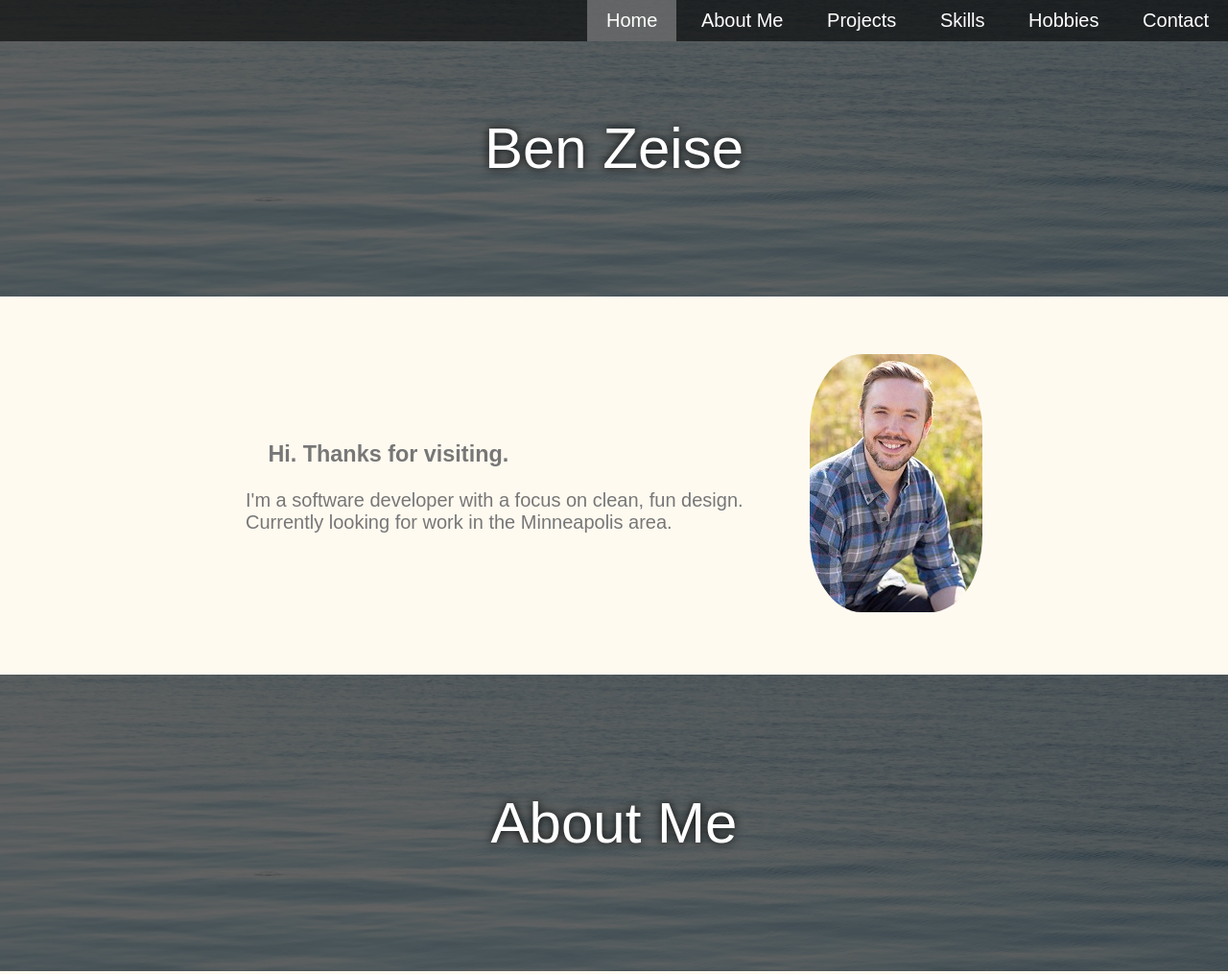
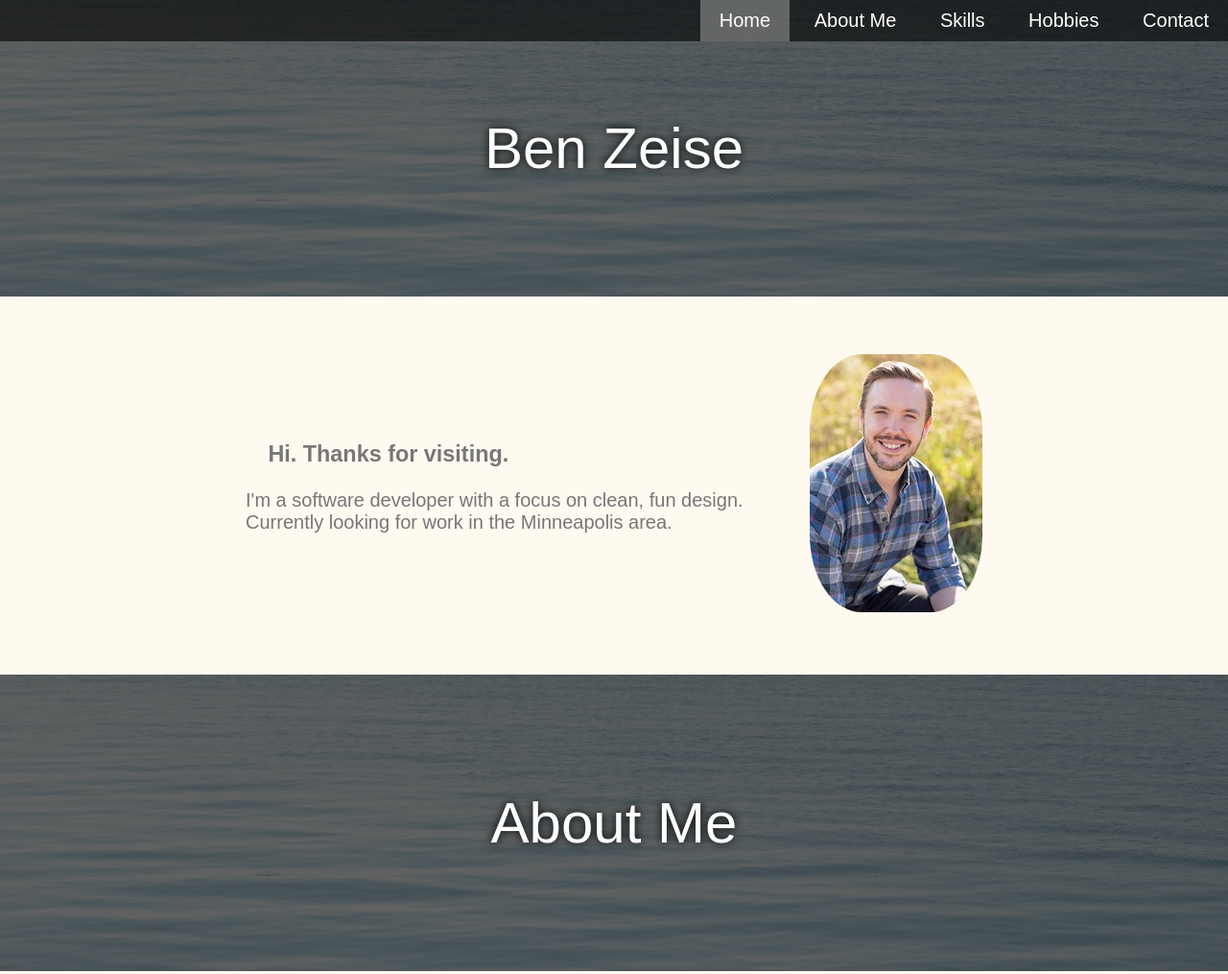
Before and after one commit to BZeise/bzeise.github.io, a plain HTML site: page index.html in a window 1280 px wide. Shown: the top 1015 px of the page at 96% size. Drawn offline with Linux system fonts and the light colour scheme.

Commit message:
oops, didn't remove header when removing projects section

```diff
--- a/index.html
+++ b/index.html
@@ -24,7 +24,7 @@
         <!-- Replace image above and remove "small" class tags, then uncomment lines in client.js for original navbar functionality -->
         <a href="#portion1" class="small active">Home</a>
         <a href="#portion2" class="small">About Me</a>
-        <a href="#portion3" class="small">Projects</a>
+        <!-- <a href="#portion3" class="small">Projects</a> -->
         <a href="#portion4" class="small">Skills</a>
         <a href="#portion5" class="small">Hobbies</a>
         <a href="#portion6" class="small">Contact</a>
```
Also changed, not shown: 1 other file.
